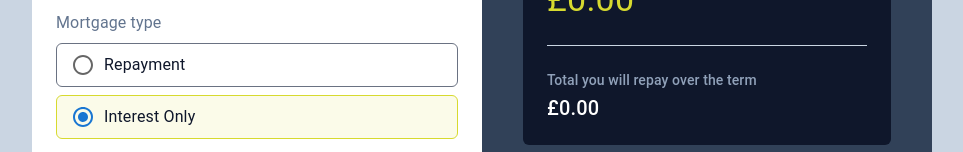
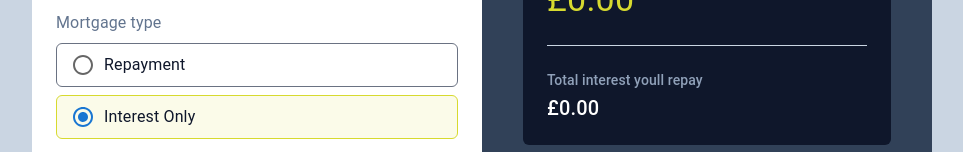
Before and after one commit to ASandu-dev/mortgage_calculator, a Next.js app: page / in a window 1280 px wide. Both pictures are taken after a click on the label "Interest Only". Shown: the part 397-549 px from the top of the page, without its empty margins (158-1121 px from the left). Built offline with nearby package versions, Linux system fonts and the light colour scheme.

Commit message:
fixed calculations

```diff
--- a/src/app/components/custom_calculate_button.tsx
+++ b/src/app/components/custom_calculate_button.tsx
@@ -5,15 +5,16 @@ import { FaCalculator } from 'react-icons/fa';
 type Props = {
   onClick: () => void;
   mortgageType: "repayment" | "interest-only";
+  selected: "Repayment" | "Interest-only";
 };
 
-const CustomCalculateButton = ({ onClick, mortgageType }: Props) => {
+const CustomCalculateButton = ({ onClick, selected }: Props) => {
   return (
     <button
       onClick={onClick}
       className='bg-[#d7da2f] hover:bg-[#b4b620] text-slate-700 font-semibold ml-6 px-8 py-3 my-4 rounded-3xl flex items-center gap-2'>
       <FaCalculator className="text-slate-700" />
-      {mortgageType === "repayment" ? (
+      {selected === "Repayment" ? (
         <Typography>Calculate repayments</Typography>
       ) : (
         <Typography>Calculate total interest</Typography>
--- a/src/app/components/mortgage_results.tsx
+++ b/src/app/components/mortgage_results.tsx
@@ -7,6 +7,7 @@ type Props = {
   resultOverTerm: number;
   resultInterest: number;
   mortgageType: "repayment" | "interest-only";
+  selected: "Repayment" | "Interest-only";
 };
 
 const MortgageResults = ({
@@ -14,6 +15,7 @@ const MortgageResults = ({
   resultOverTerm,
   resultInterest,
   mortgageType,
+  selected,
 }: Props) => {
   return (
     <Box className="p-6">
@@ -29,7 +31,7 @@ const MortgageResults = ({
       </Typography>
       <hr className="my-6 border-slate-300" />
 
-      {mortgageType === "repayment" ? (
+      {selected === "Repayment" ? (
         <>
           <Typography variant="subtitle2" className="text-slate-400">
             Total you will repay over the term
@@ -45,7 +47,7 @@ const MortgageResults = ({
       ) : (
         <>
           <Typography variant="subtitle2" className="text-slate-400">
-            Total interest you will repay
+            Total interest youll repay
           </Typography>
           <Typography variant="h6" className="text-white">
             £
--- a/src/app/page.tsx
+++ b/src/app/page.tsx
@@ -14,7 +14,9 @@ export default function Home() {
   const [result, setResult] = useState(0);
   const [resultOverTerm, setResultOT] = useState(0);
   const [resultInterest, setInterest] = useState(0);
-  const [mortgageType, setMortgageType] = useState<"repayment" | "interest-only">("repayment");
+  const [mortgageType, setMortgageType] = useState<
+    "repayment" | "interest-only"
+  >("repayment");
   const [selected, setSelected] = useState<"Repayment" | "Interest Only">(
     "Repayment"
   );
@@ -72,9 +74,8 @@ export default function Home() {
           <MortgageTypeSelector selected={selected} setSelected={setSelected} />
           <CustomCalculateButton
             onClick={handleCalculate}
-            mortgageType={
-              selected === "Repayment" ? "repayment" : "interest-only"
-            }
+            mortgageType={mortgageType}
+            selected={selected}
           />
         </Box>
         <Box className="bg-slate-700 w-[450px] h-full rounded-bl-[70px] rounded-r-2xl -ml-[100px] flex flex-col">
@@ -84,8 +85,8 @@ export default function Home() {
             </Typography>
             <Typography variant="subtitle2" className="text-slate-400">
               Your results are shown below based on the information you
-              provided. To adjust the results, edit the form and click
-              calculate repayments again.
+              provided. To adjust the results, edit the form and click calculate
+              repayments again.
             </Typography>
           </Box>
           <Box className="bg-slate-900 w-92 h-54 mt-4 mx-auto rounded-md border-t-4 border-[#d7da2f]">
@@ -94,6 +95,7 @@ export default function Home() {
               resultOverTerm={resultOverTerm}
               resultInterest={resultInterest}
               mortgageType={mortgageType}
+              selected={selected}
             />
           </Box>
         </Box>
```
